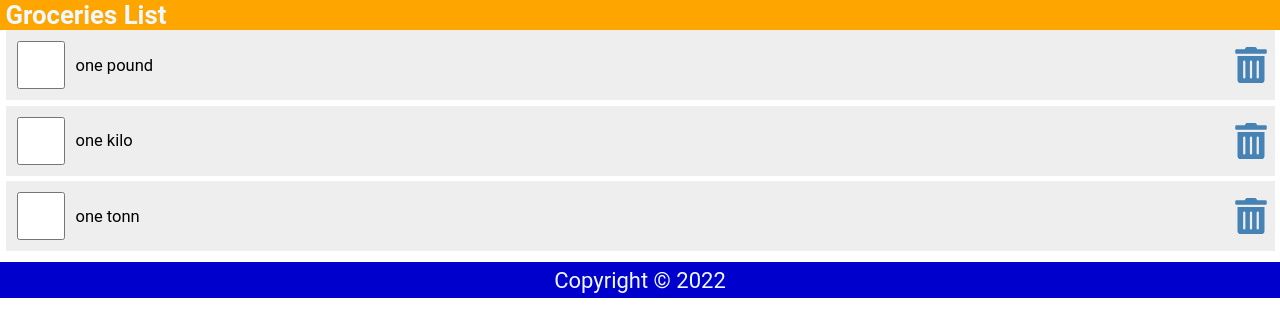
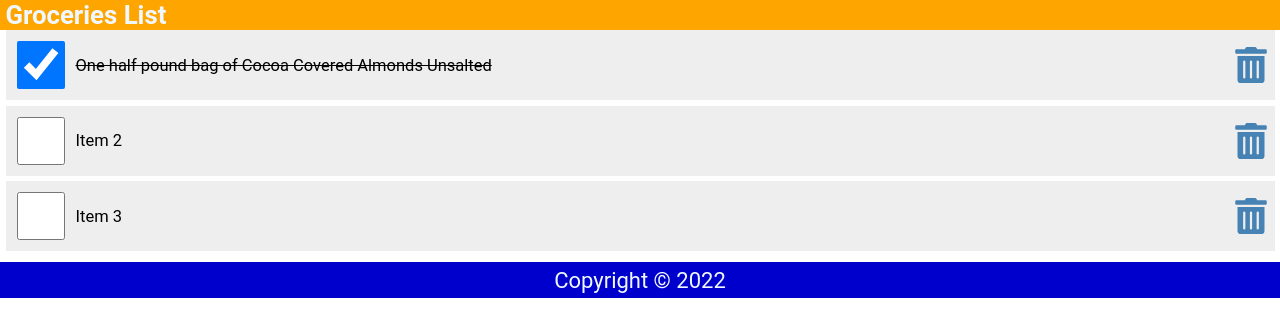
Before and after one commit to adityadevcode/React-Davpt1, a React (Create React App) app: page / in a window 1280 px wide. Shown: the top 336 px of the page. Built offline with nearby package versions, Linux system fonts and the light colour scheme.

Commit message:
React Lists and Keys/ saving state to local storage/onClick onDouble click/delete fucntion

```diff
--- a/src/Components/Content.jsx
+++ b/src/Components/Content.jsx
@@ -83,54 +83,147 @@
 //////React List and keys
 
 
-import {useState} from 'react';
-//Fontawesome TrashAlt Icon
-import {FaTrashAlt} from 'react-icons/fa';
+// import {useState} from 'react';
+// //Fontawesome TrashAlt Icon
+// import {FaTrashAlt} from 'react-icons/fa';
+
+// const Content = () => {
+//     // default state can be string, array
+//     const [items, setItems] = useState([
+//         // we have array contain3 objects, each obj has id,checked and item property
+//     {
+//         id:1, //string
+//         checked:false, //boolean
+//         // checked:true,
+//         item:"one pound"
+//     },
+//     {
+//         id:2,
+//         checked:false,
+//         // checked:true,
+//         item:"one kilo"
+//     },
+//     {
+//         id:3,
+//         checked:false,
+//         // checked:true,
+//         item:"one tonn"
+//     }
+//     ]);
+
+//     return(
+//         <main>
+// <ul>
+//     {/* map is higher order fucntion */}
+//     {/* each list in react need key */}
+//     {/* by using id react know which items are added/deleted and updated */}
+//     {items.map((item) => (
+//         <li className="item" key={item.id}>
+//              <input
+//              type="checkbox"
+//              checked={item.checked}
+//              />
+//              <label>{item.item}</label>
+//              {/* <button>Delete</button> */}
+//              <FaTrashAlt
+//              role="button"
+//              tabIndex="0"
+//              />
+//         </li>
+//     ))}
+// </ul>
+//         </main>
+//     )
+// }
+
+// export default Content;
+
+//why dont we see when checkmark when we click because
+//boolean is set to false if it is true we can see. this will come from state
+//  checked={item.checked}
+
+//Adding onChange Listner , handleCheck function
+//with check box we dont need onClick event we need onChange event, we need to pass anaony,ous func
+//we dont want to change state directly we use map(hoc)
+//setItems to change the state
+//it will not change default state of the app
+//view new component state in react dev tools
+//when we reload the app it will come back as default state not the change we made for this purpose
+/*  we need to save the state and bring backs when app loads
+we use local storage, we set an item and use json.stringfy it will save undershopping list in local storage
+-saving state lo local storage
+-adding an ondoubleclick listner
+-add conditional css styling
+-adding on onClick listner
+-handle delete function
+-adding empty list message
+-when we will load state from local storage
+*/
+
+//final code
+import { useState } from 'react';
+import { FaTrashAlt } from 'react-icons/fa';
 
 const Content = () => {
-    // default state can be string, array
     const [items, setItems] = useState([
-        // we have array contain3 objects, each obj has id,checked and item property
         {
-        id:1, //string
-        checked:false, //boolean
-        item:"one pound"
+            id: 1,
+            checked: true,
+            item: "One half pound bag of Cocoa Covered Almonds Unsalted"
         },
         {
-        id:2,
-        checked:false,
-        item:"one kilo"
+            id: 2,
+            checked: false,
+            item: "Item 2"
         },
         {
-        id:3,
-        checked:false,
-        item:"one tonn"
+            id: 3,
+            checked: false,
+            item: "Item 3"
         }
     ]);
 
-    return(
+    const handleCheck = (id) => {
+        const listItems = items.map((item) => item.id === id ? { ...item, checked: !item.checked } : item);
+        setItems(listItems);
+        localStorage.setItem('shoppinglist', JSON.stringify(listItems));
+    }
+
+    const handleDelete = (id) => {
+        const listItems = items.filter((item) => item.id !== id);
+        setItems(listItems);
+        localStorage.setItem('shoppinglist', JSON.stringify(listItems));
+    }
+
+    return (
         <main>
+            {/* ternary operator incase if it is not display anything */}
+            {items.length ? (
                 <ul>
-    {/* map is higher order fucntion */}
-    {/* each list in react need key */}
-    {/* by using id react know which items are added/deleted and updated */}
                     {items.map((item) => (
                         <li className="item" key={item.id}>
                             <input
                                 type="checkbox"
+                                onChange={() => handleCheck(item.id)}
                                 checked={item.checked}
                             />
-             <label>{item.item}</label>
-             {/* <button>Delete</button> */}
+                            <label
+                                style={(item.checked) ? { textDecoration: 'line-through' } : null}
+                                onDoubleClick={() => handleCheck(item.id)}
+                            >{item.item}</label>
                             <FaTrashAlt
+                                onClick={() => handleDelete(item.id)}
                                 role="button"
                                 tabIndex="0"
                             />
                         </li>
                     ))}
                 </ul>
+            ) : (
+                <p style={{ marginTop: '2rem' }}>Your list is empty.</p>
+            )}
         </main>
     )
 }
 
-export default Content;
+export default Content
```
Lines whose indentation alone changed are shown as unchanged.
